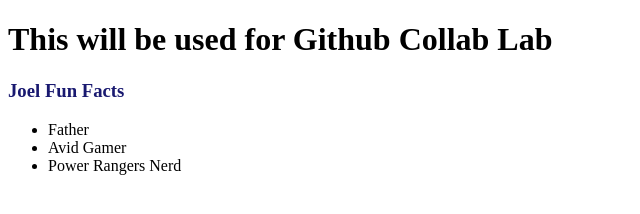
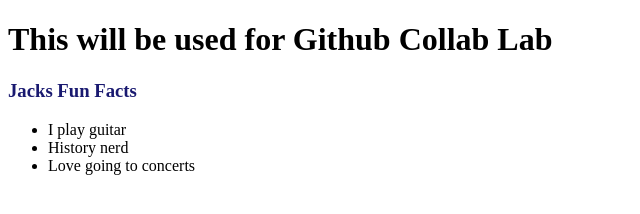
Before and after one commit to jnolan97/github_collab_lab, a plain HTML site: page index.html in a window 1280 px wide. Shown: the whole page, without its empty margins (0-640 px from the left). Drawn offline with Linux system fonts and the light colour scheme.

Commit message:
Changed to my fun facts

```diff
--- a/index.html
+++ b/index.html
@@ -11,11 +11,11 @@
     <h1>This will be used for Github Collab Lab</h1>
 
     <!--Joel's code-->
-    <h3>Joel Fun Facts</h3>
+    <h3>Jacks Fun Facts</h3>
     <ul>
-        <li>Father</li>
-        <li>Avid Gamer</li>
-        <li>Power Rangers Nerd</li>
+        <li>I play guitar</li>
+        <li>History nerd</li>
+        <li>Love going to concerts</li>
     </ul>
 
 </body>
```
